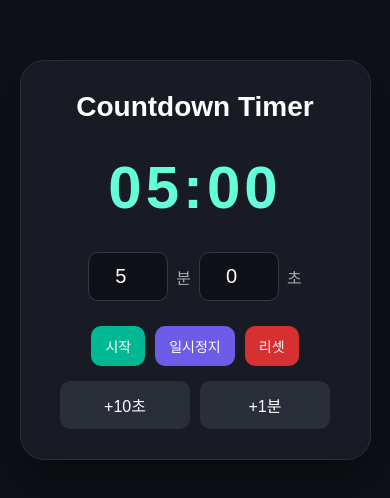
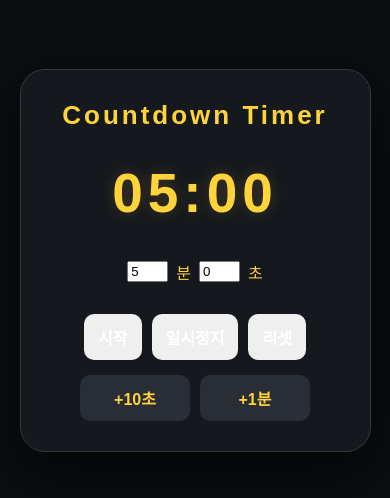
Before and after one commit to wkenjadu/timer, a plain HTML site: page index.html in a window 390 px wide. Shown: the part 162-660 px from the top of the page. Drawn offline with Linux system fonts and the light colour scheme.

Commit message:
Update style.css

```diff
--- a/style.css
+++ b/style.css
@@ -4,138 +4,268 @@
 
 body {
   margin: 0;
-  min-height: 100vh;
+
+  width: 100vw;
+  height: 100vh;
+
   display: flex;
   justify-content: center;
   align-items: center;
 
-  background: #0f1117;
-  color: #ffffff;
+  background: #0b0d10;
+  color: #ffd43b;
+
   font-family: Arial, sans-serif;
+
+  overflow: hidden;
 }
 
+/* 타이머 박스 */
+
 .timer-container {
-  width: min(90%, 500px);
-  padding: 40px 30px;
+  width: 520px;
+  max-width: 90%;
 
-  background: #181b23;
-  border: 1px solid #292d38;
-  border-radius: 24px;
+  padding: 45px 35px;
+
+  background: #15181d;
+
+  border: 1px solid #333943;
+  border-radius: 25px;
 
   text-align: center;
-  box-shadow: 0 20px 50px rgba(0, 0, 0, 0.4);
+
+  box-shadow:
+    0 20px 60px rgba(0, 0, 0, 0.6);
 }
+
+/* 제목 */
 
 h1 {
   margin: 0 0 30px;
-  font-size: 28px;
+
+  color: #ffd43b;
+
+  font-size: 26px;
+  font-weight: bold;
+  letter-spacing: 3px;
 }
 
+/* 타이머 숫자 */
+
 .timer-display {
-  margin-bottom: 30px;
+  margin-bottom: 35px;
 
-  font-size: clamp(60px, 15vw, 100px);
+  color: #ffd43b;
+
+  font-size: 82px;
   font-weight: bold;
-  letter-spacing: 4px;
-  color: #64ffda;
+
+  letter-spacing: 5px;
+
+  font-variant-numeric: tabular-nums;
+
+  text-shadow:
+    0 0 15px rgba(255, 212, 59, 0.2);
 }
+
+/* 시간 입력 */
 
 .input-area {
   display: flex;
+
   justify-content: center;
   align-items: center;
-  gap: 8px;
-  margin-bottom: 25px;
 
-  color: #aaa;
+  gap: 18px;
+
+  margin-bottom: 30px;
 }
 
-.input-area input {
-  width: 80px;
-  padding: 12px;
+.input-group {
+  display: flex;
+  align-items: center;
 
-  border: 1px solid #343946;
+  gap: 7px;
+}
+
+.input-group span {
+  color: #ffd43b;
+
+  font-size: 16px;
+  font-weight: bold;
+}
+
+.input-group input {
+  width: 75px;
+  height: 48px;
+
+  padding: 8px;
+
+  background: #0d0f12;
+
+  color: #ffd43b;
+
+  border: 1px solid #3b3f47;
   border-radius: 10px;
 
-  background: #0f1117;
-  color: white;
+  font-size: 20px;
+  font-weight: bold;
 
-  font-size: 20px;
   text-align: center;
 }
 
-.input-area input:focus {
+.input-group input:focus {
   outline: none;
+
   border-color: #ffd43b;
+
+  box-shadow:
+    0 0 10px rgba(255, 212, 59, 0.15);
 }
 
-.buttons,
-.quick-buttons {
-  display: flex;
-  justify-content: center;
-  gap: 10px;
+/* 숫자 입력 화살표 제거 */
+
+input::-webkit-outer-spin-button,
+input::-webkit-inner-spin-button {
+  -webkit-appearance: none;
+  margin: 0;
 }
 
+/* 기본 버튼 */
+
 .buttons {
+  display: flex;
+
+  justify-content: center;
+
+  gap: 10px;
+
   margin-bottom: 15px;
 }
 
 button {
-  padding: 12px 20px;
+  border: none;
 
-  border: none;
+  padding: 13px 22px;
+
   border-radius: 10px;
 
-  background: #292e39;
-  color: white;
+  color: #ffffff;
 
   font-size: 16px;
+  font-weight: bold;
+
   cursor: pointer;
 
-  transition: 0.2s;
+  transition:
+    background 0.2s,
+    transform 0.15s;
 }
 
 button:hover {
-  background: #3a404d;
   transform: translateY(-2px);
 }
 
-#startBtn {
-  background: #00b894;
+button:active {
+  transform: translateY(0);
 }
 
-#startBtn:hover {
-  background: #00a383;
+/* 시작 */
+
+.start {
+  background: #00a878;
 }
 
-#pauseBtn {
-  background: #6c5ce7;
+.start:hover {
+  background: #00c58d;
 }
 
-#pauseBtn:hover {
-  background: #5b4bd1;
+/* 일시정지 */
+
+.pause {
+  background: #6655d9;
 }
 
-#resetBtn {
-  background: #d63031;
+.pause:hover {
+  background: #7766ee;
 }
 
-#resetBtn:hover {
-  background: #c32627;
+/* 리셋 */
+
+.reset {
+  background: #c0392b;
+}
+
+.reset:hover {
+  background: #e04b3d;
+}
+
+/* 빠른 추가 */
+
+.quick-buttons {
+  display: flex;
+
+  justify-content: center;
+
+  gap: 10px;
 }
 
 .quick-buttons button {
-  flex: 1;
-  max-width: 130px;
+  min-width: 110px;
+
+  background: #292e36;
+
+  color: #ffd43b;
 }
 
-@media (max-width: 400px) {
+.quick-buttons button:hover {
+  background: #383e48;
+}
+
+/* 시간이 끝났을 때 */
+
+.timer-container.finished .timer-display {
+  color: #ff4d4d;
+
+  animation: blink 0.6s infinite alternate;
+}
+
+@keyframes blink {
+  from {
+    opacity: 1;
+  }
+
+  to {
+    opacity: 0.35;
+  }
+}
+
+/* 작은 화면 */
+
+@media (max-width: 600px) {
+
   .timer-container {
     padding: 30px 20px;
   }
 
-  .buttons button {
-    padding: 10px 14px;
-    font-size: 14px;
+  .timer-display {
+    font-size: 55px;
+  }
+
+  .input-area {
+    gap: 8px;
+  }
+
+  .input-group {
+    gap: 3px;
+  }
+
+  .input-group input {
+    width: 60px;
+  }
+
+  button {
+    padding: 11px 14px;
   }
 }
```
